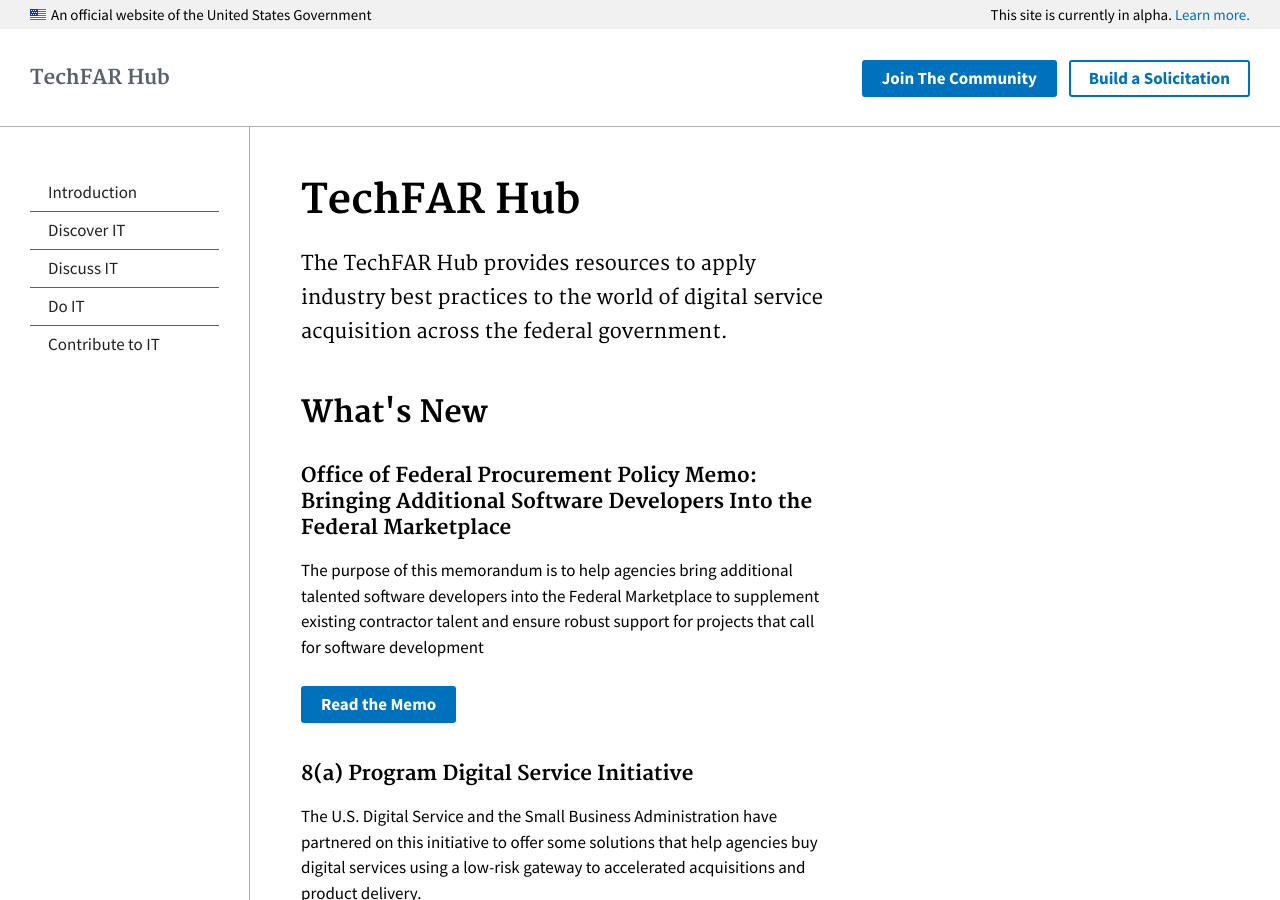
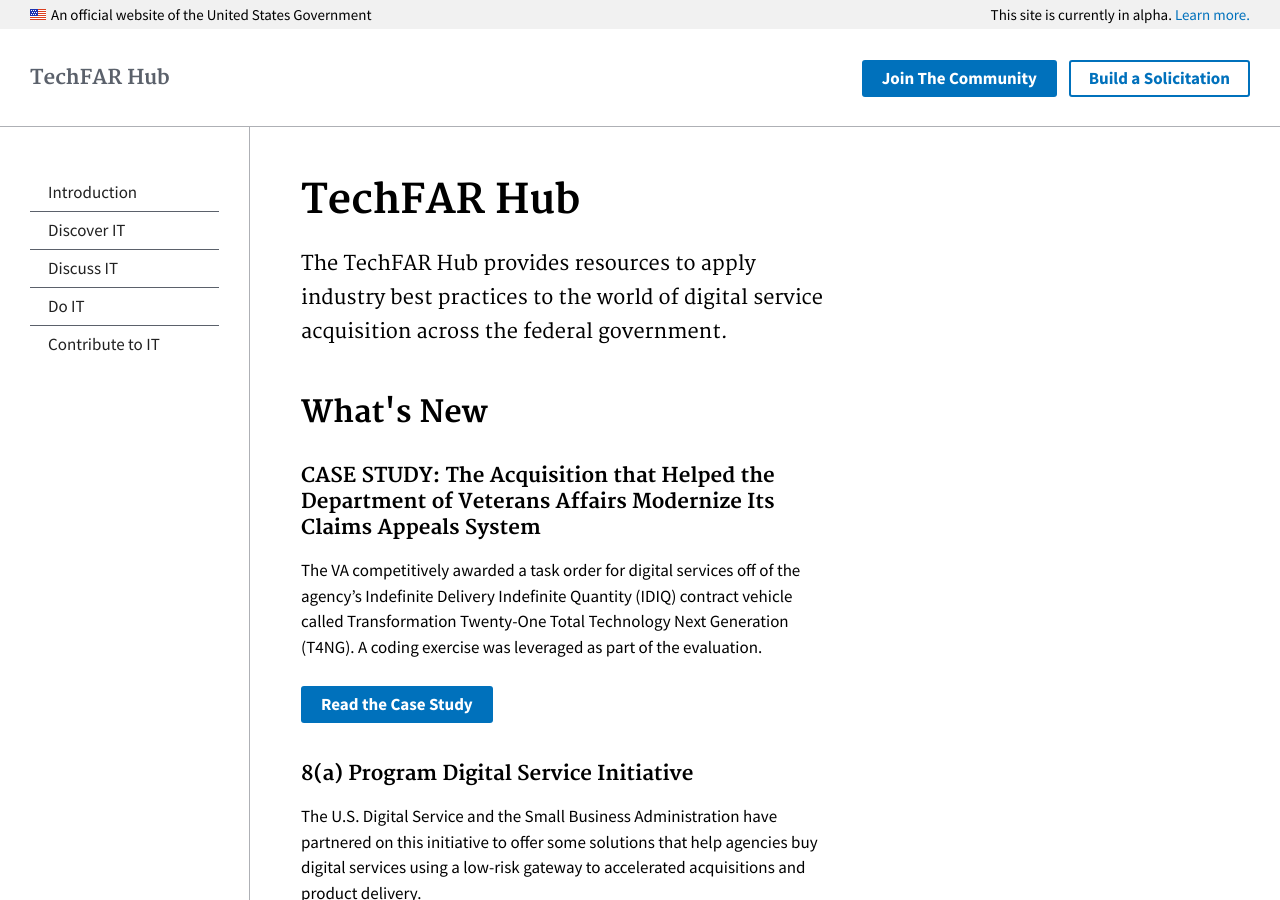
Before and after one commit to usds/techfar-hub, a Jekyll site: the page built from index.html, in a window 1280 px wide and 900 px high. Built offline with Jekyll 4.4.1, drawn with Linux system fonts in a browser that asks for light colours.

Commit message:
Adding VA Case Study
Removing the memo

```diff
--- a/index.html
+++ b/index.html
@@ -7,10 +7,10 @@
 
 <h2>What's New</h2>
 
-<h3>Office of Federal Procurement Policy Memo: Bringing Additional Software Developers Into the Federal Marketplace</h3>
-<p>The purpose of this memorandum is to help agencies bring additional talented software developers into the Federal Marketplace to supplement existing contractor talent and ensure robust support for projects that call for software development</p>
+<h3>CASE STUDY: The Acquisition that Helped the Department of Veterans Affairs Modernize Its Claims Appeals System</h3>
+<p>The VA competitively awarded a task order for digital services off of the agency’s Indefinite Delivery Indefinite Quantity (IDIQ) contract vehicle called Transformation Twenty-One Total Technology Next Generation (T4NG).  A coding exercise was leveraged as part of the evaluation.</p>
 
-<a class="usa-button" type="button" href="/assets/files/memo_cao_cpe_bringing_additional_software_dev_fed_mktplace.pdf" target="_blank">Read the Memo</a>
+<a class="usa-button" type="button" href="https://techfarhub.cio.gov/discover-IT/vacasestudy/">Read the Case Study</a>
 
 <h3>8(a) Program Digital Service Initiative</h3>
 
```
